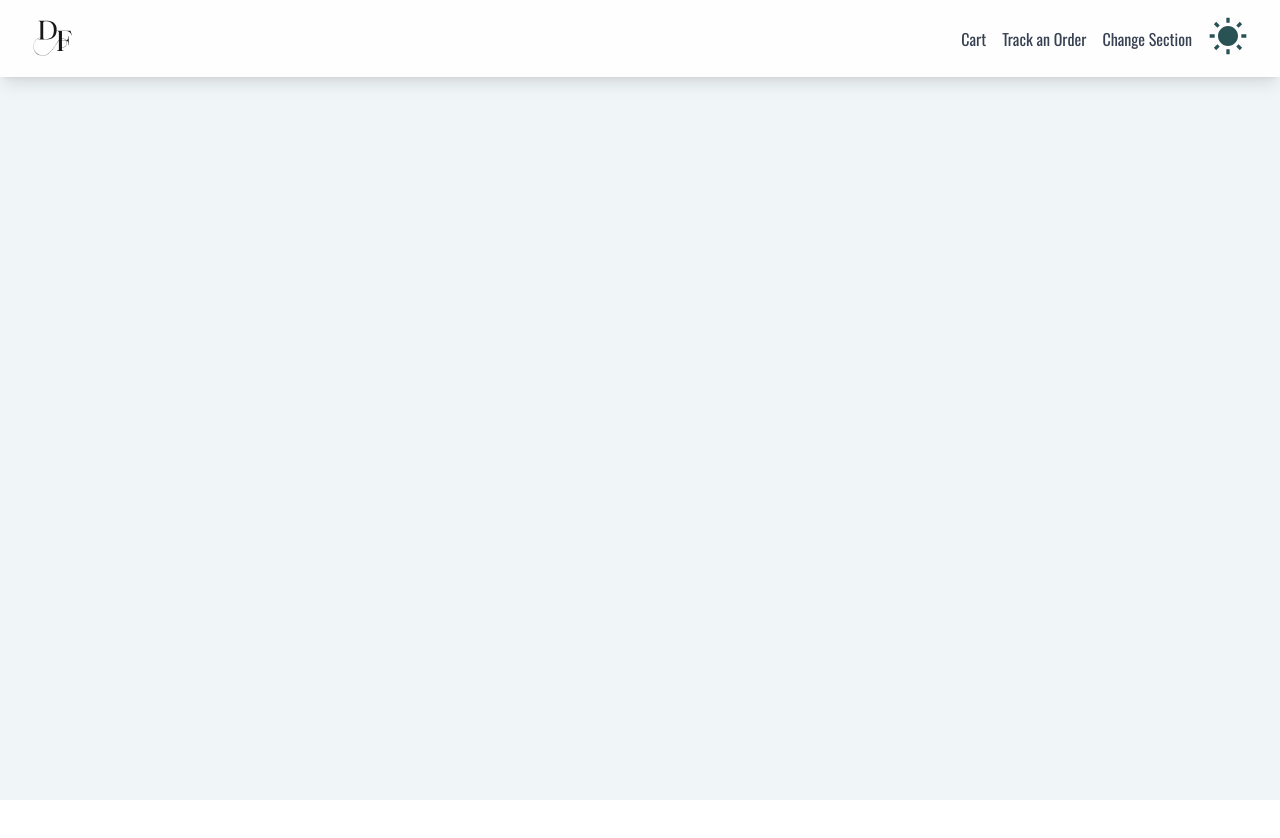
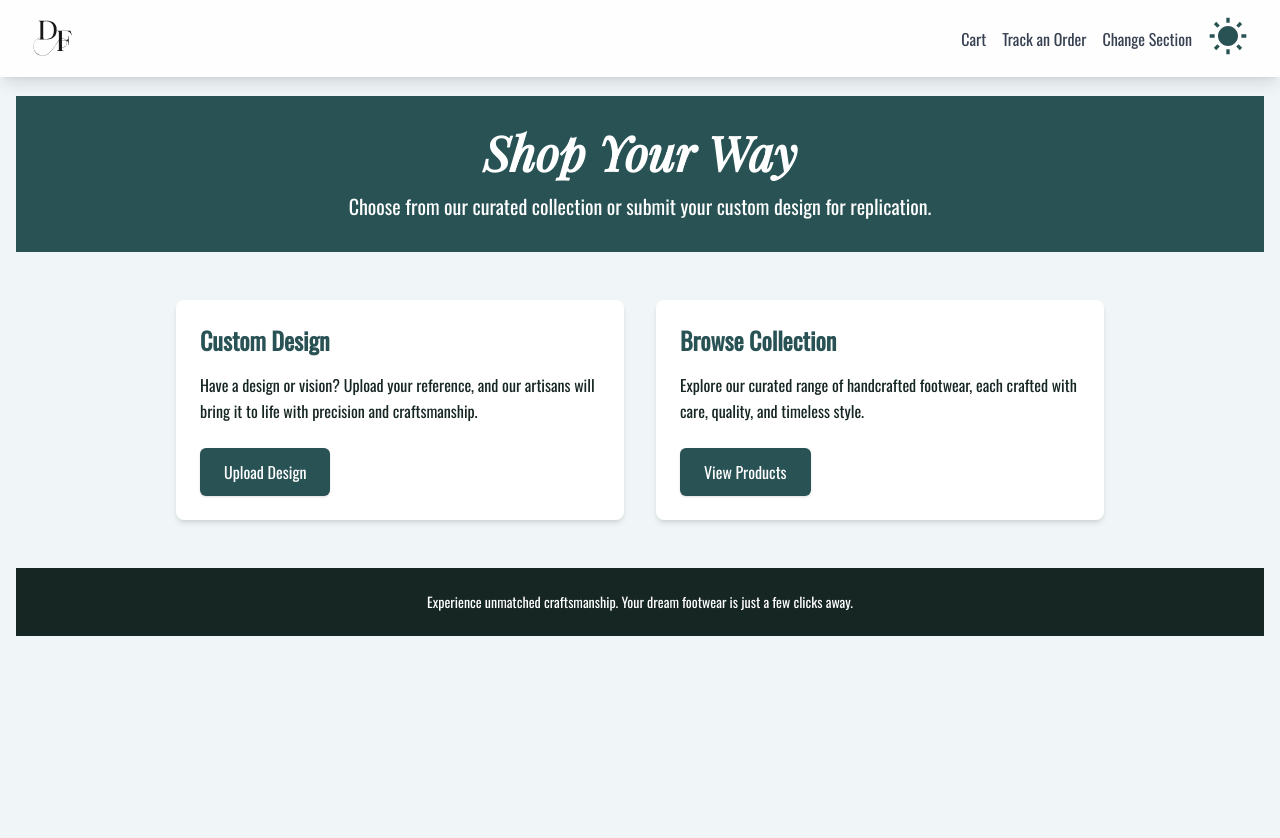
Before and after one commit to Chijex5/Dfootprint, a Next.js app: page /products in a window 1280 px wide. Shown: the top 838 px of the page. Before the commit the page ends 800 px from the top, so only its background shows below. Built offline with nearby package versions, Linux system fonts and the light colour scheme.

Commit message:
New updates new feature

```diff
--- a/src/app/products/components/HeroSection.js
+++ b/src/app/products/components/HeroSection.js
@@ -1,7 +1,7 @@
 import React, {useState, useEffect} from "react";
 import Link from "next/link";
 
-const HeroShopNowPage = () => {
+const HeroShopNowPage = ({onslick}) => {
     const [isMobile, setIsMobile] = useState(false);
     useEffect(() => {
         const checkMobile = () => {
@@ -64,11 +64,12 @@ const HeroShopNowPage = () => {
                 <p className="text-secondary dark:text-darkAccent text-base leading-relaxed mb-6">
                   Explore our curated range of handcrafted footwear, each crafted with care, quality, and timeless style.
                 </p>
-                <Link
+                <button
                   href="/products?type=browse"
+                  onClick={onslick}
                   className="inline-block bg-primary text-white dark:bg-darkPrimary py-3 px-6 rounded-md shadow hover:bg-opacity-90 transition">
                   View Products
-                </Link>
+                </button>
               </div>
             </div>
           </main>
--- a/src/app/products/page.js
+++ b/src/app/products/page.js
@@ -1,39 +1,28 @@
 "use client";
-import React, { Suspense } from "react";
+import React, { useState, useEffect } from "react";
 import DarkModeToggle from "../components/DarkMode";
 import Loader from "../components/Loader";
-
 import HeroShopNowPage from "./components/HeroSection";
-import { useSearchParams } from "next/navigation";
+import { useRouter } from "next/navigation";
 import Link from "next/link";
 import Holder from "./components/Holder";
-const LazyHolder = React.lazy(() => import("./components/Holder"));
-const LazyHeroShopNowPage = React.lazy(() => import("./components/HeroSection"));
 
 
 const ShopNowPage = () => {
-  const searchParams = useSearchParams();
-  const type = searchParams.get("type");
+  const router = useRouter();
+  const [type , selectedType] = useState(null);
+  const [selected, setSelection] = useState(false);
 
-  const renderComponent = () => {
-    if (type === "browse") {
-      return (
-        <Suspense fallback={<Loader />}>
-          <LazyHolder />
-        </Suspense>
-      );
-    } else {
-      return (
-        <Suspense fallback={<Loader />}>
-          <LazyHeroShopNowPage />
-        </Suspense>
-      );
-    }
+
+  const handleSectionSelect = (section) => {
+    selectedType(section);
+    setSelection(true);
+    router.push(`/products?type=${section}`); // Navigate to the products page with the selected gender
   };
 
 
+
   return (
-    <Suspense fallback={<Loader />}>
     <div className="bg-background dark:bg-darkBackground min-h-screen p-4">
       <header className={`fixed top-0 left-0 w-full z-50 bg-white dark:bg-darkSecondary dark:text-white shadow-lg transition-all duration-500 ease-in-out transform bg-opacity-90`}>
         <div className="max-w-7xl mx-auto px-4 sm:px-6 lg:px-8 py-4 flex justify-between items-center">
@@ -56,10 +45,17 @@ const ShopNowPage = () => {
           </nav>
         </div>
       </header>
-        <renderComponent/>
+      {!selected && (
+      <HeroShopNowPage
+        onslick={() => handleSectionSelect('browse')}
+      />
+      )}
+      {selected && type === "browse" && (
+        <Holder />
+      )}
+
     </div>
-    </Suspense>
   );
-};
+}
 
 export default ShopNowPage;
```
Lines whose indentation alone changed are shown as unchanged.
